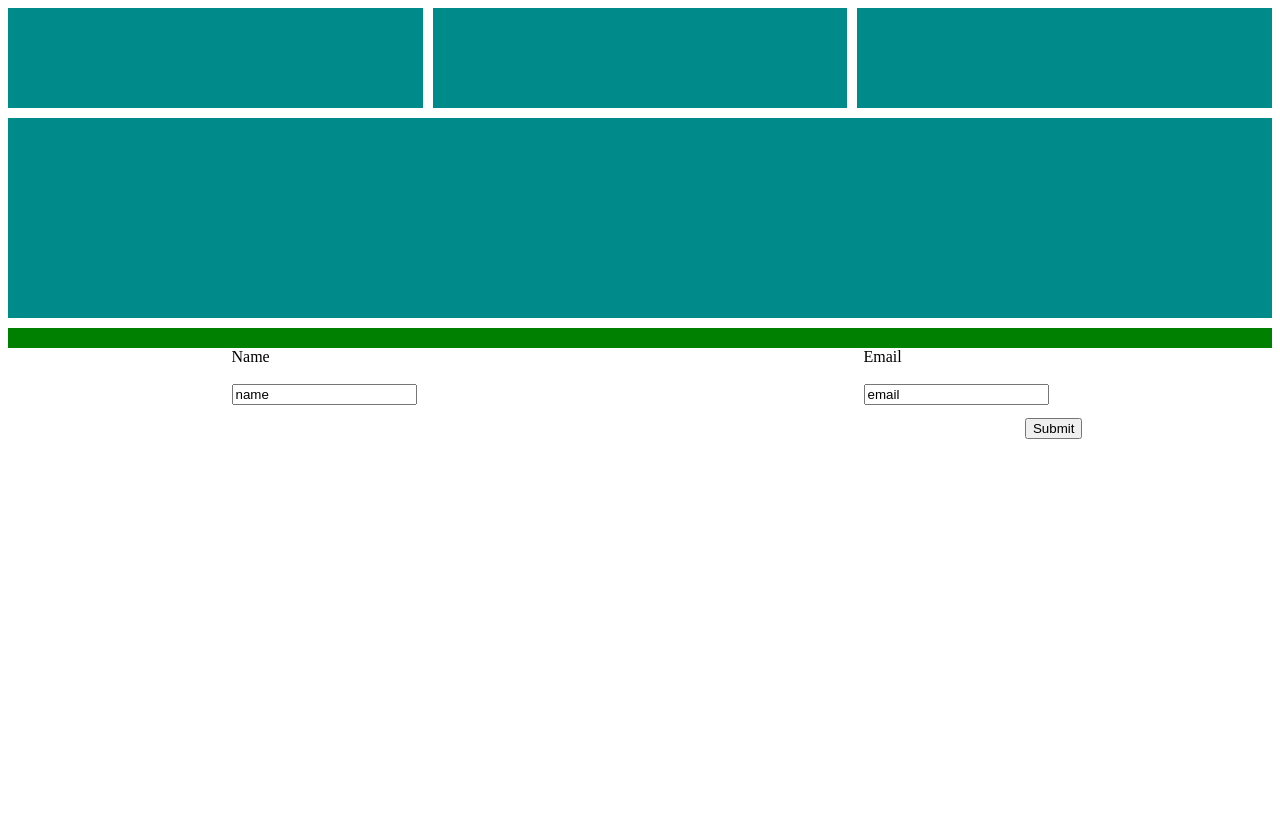
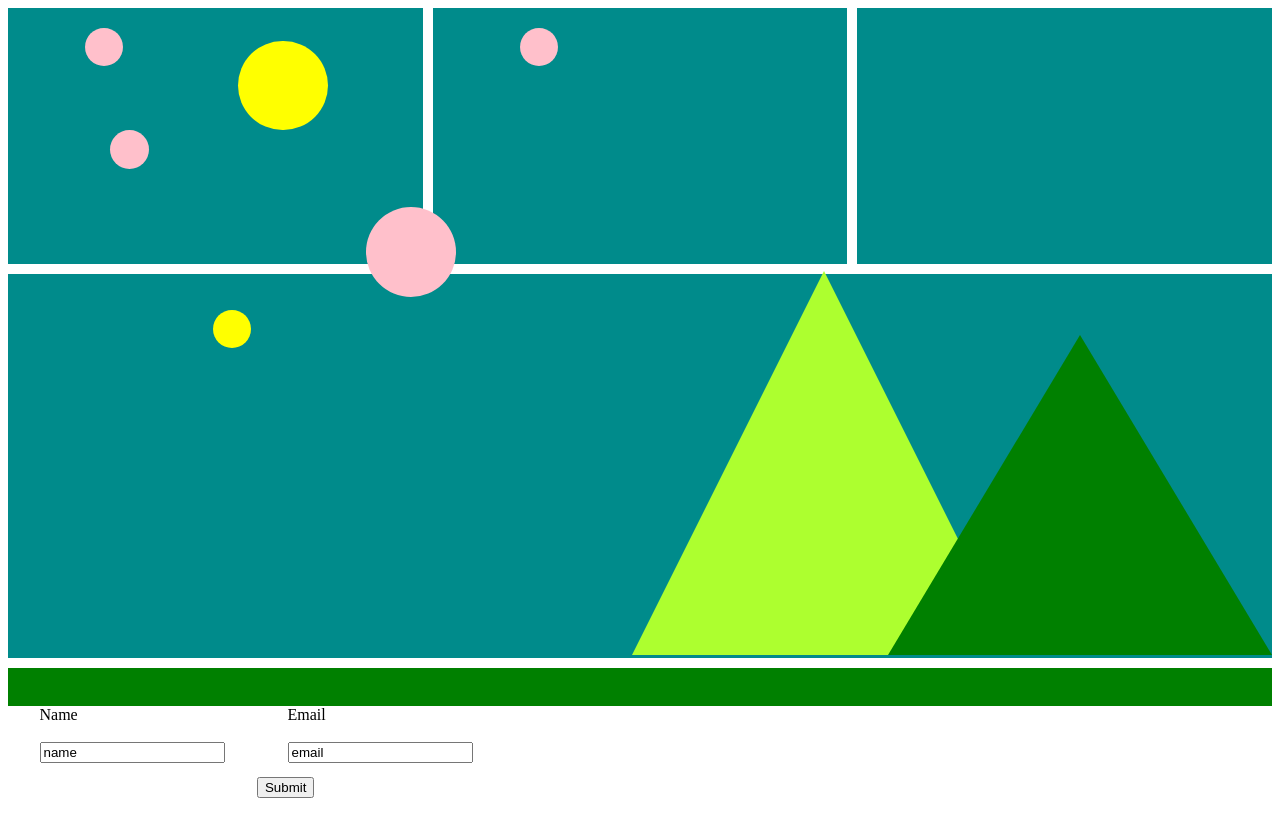
Before and after one commit to droppedyourdingo/picasso-painting, a plain HTML site: page index.html in a window 1280 px wide. Before the commit the page ends 800 px from the top, so only its background shows below. Drawn offline with Linux system fonts and the light colour scheme.

Commit message:
added shapes and fixed relative positions and sizes, form button still needs to be moved

```diff
--- a/index.html
+++ b/index.html
@@ -16,6 +16,22 @@
         </div>
         <div id="box4"></div>
         <div id="box5"></div>
+        <div class="bigCircle">
+            <div id="big1" class="circle"></div>
+            <div id="big2" class="circle"></div>
+        </div>
+        <div class="smallCircle">
+            <div id="small1" class="circle"></div>
+            <div id="small2" class="circle"></div>
+            <div id="small3" class="circle"></div>
+            <div id="small4" class="circle"></div>
+        </div>
+        <div class="triangle">
+            <div id="tri1" class="triang"></div>
+        </div>
+        <div class="triangle2">
+            <div id="tri2" class="triang"></div>
+        </div>
     </div>
 
     <div id="form">
--- a/style.css
+++ b/style.css
@@ -6,24 +6,119 @@
 
 .box {
     background-color: darkcyan;
-    height: 100px;
+    height: 20vw;
 }
 
 #box4 {
     background-color: darkcyan;
     margin-top: 10px;
-    height: 200px;
+    height: 30vw;
 }
 
 #box5 {
     background-color: green;
     margin-top: 10px;
-    height: 20px;
+    height: 3vw;
 }
+
+.bigCircle {
+    position: relative;
+}
+
+.circle {
+    border-radius: 360vh;
+    z-index: 1;
+}
+
+#big1 {
+    background-color: yellow;
+    height: 7vw;
+    width: 7vw;
+    bottom: 45vw;
+    left: 18vw;
+    position: absolute;
+}
+
+#big2 {
+    background-color: pink;
+    height: 7vw;
+    width: 7vw;
+    bottom: 32vw;
+    left: 28vw;
+    position: absolute;
+}
+.smallCircle {
+    position: relative;
+}
+
+#small1 {
+    background-color: pink;
+    height: 3vw;
+    width: 3vw;
+    position: absolute;
+    z-index: 1;
+    bottom: 50vw;
+    left: 6vw;
+}
+
+#small2 {
+    background-color: pink;
+    height: 3vw;
+    width: 3vw;
+    position: absolute;
+    z-index: 1;
+    bottom: 42vw;
+    left: 8vw;
+}
+
+#small3 {
+    background-color: pink;
+    height: 3vw;
+    width: 3vw;
+    position: absolute;
+    z-index: 1;
+    bottom: 50vw;
+    left: 40vw;
+}
+
+#small4 {
+    background-color: yellow;
+    height: 3vw;
+    width: 3vw;
+    position: absolute;
+    z-index: 1;
+    bottom: 28vw;
+    left: 16vw;
+}
+
+.triangle {
+    position: relative;
+    float: right;
+    bottom: 29vw;
+    width: 0vw;
+    height: 0vw;
+    border-left: 15vw solid transparent;
+    border-right: 15vw solid transparent;
+    border-bottom: 25vw solid green;
+    z-index: 2;
+  }
+
+  .triangle2 {
+    position: relative;
+    float: right;
+    bottom: 34vw;
+    left: 10vw;
+    width: 0vw;
+    height: 0vw;
+    border-left: 15vw solid transparent;
+    border-right: 15vw solid transparent;
+    border-bottom: 30vw solid greenyellow;
+  }
 
 .form {
     display: flex;
     justify-content: space-around;
+    width: inherit;
 }
 
 .form-column {
@@ -35,3 +130,23 @@ button {
     float: right;
     margin: 1em 15% 0 0;
 }
+
+@media screen and (max-width: 320px) {
+    .form {
+        margin: 0px auto;
+        padding: 0px;
+    }
+}
+
+@media screen and (min-width: 320px) and (max-width: 768px) {
+    .form {
+
+    }
+}
+
+@media screen and (min-width: 768px){
+    .form {
+        margin: 0px auto;
+        padding: 0px;
+    }
+}
```
